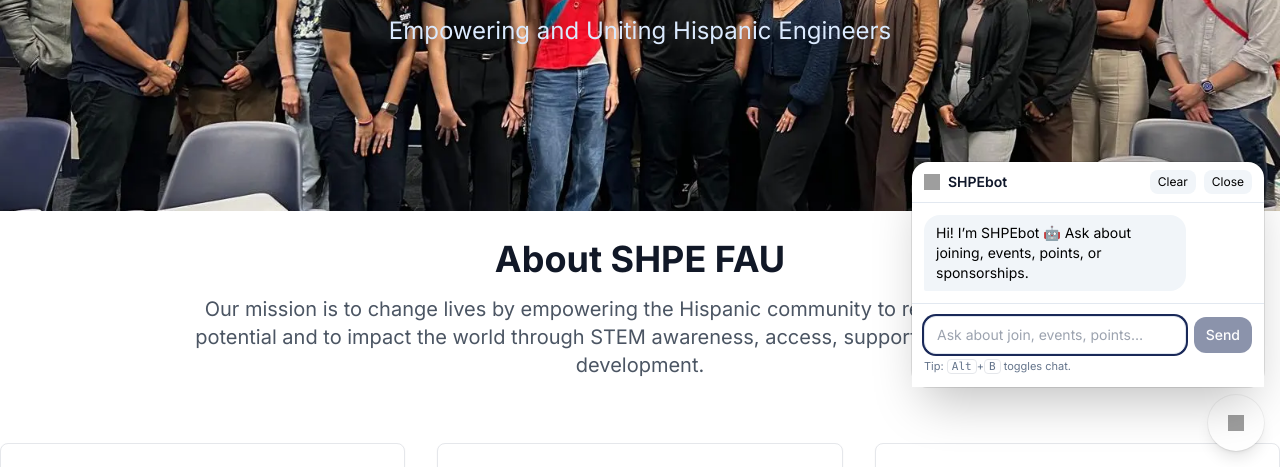
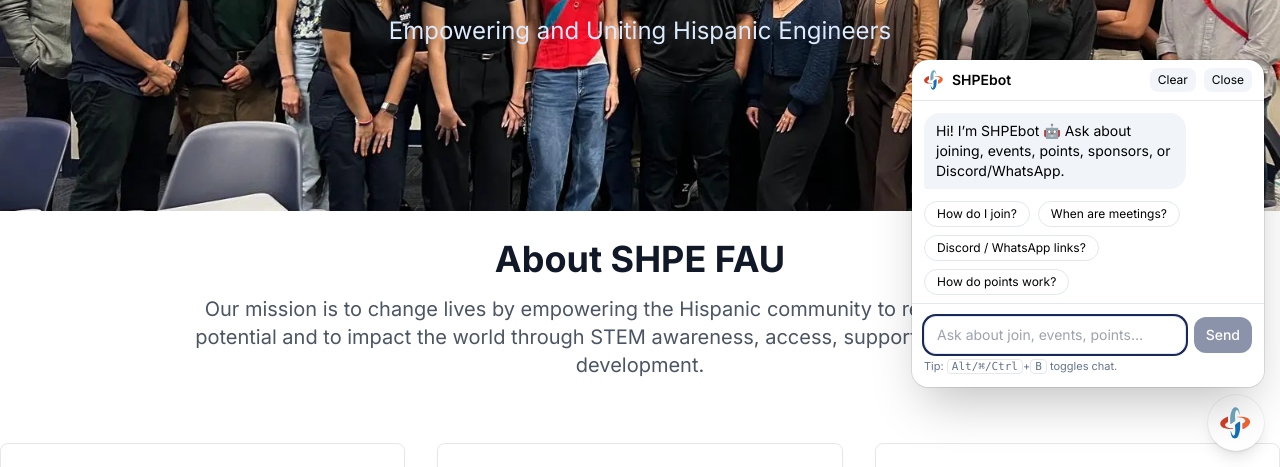
Before and after one commit to shpeFauOwls/shpe2025, a React (Create React App) app: page / in a window 1280 px wide. Both pictures are taken after a click on the button "Open SHPEbot chat (Alt/⌘/Ctrl + B)". Shown: the part 333-800 px from the top of the page. Built offline with nearby package versions, Linux system fonts and the light colour scheme; no server answers; grey boxes are pictures that could not be loaded.

Commit message:
v2 updated shpe bot

```diff
--- a/src/components/ShpeBotWidget.jsx
+++ b/src/components/ShpeBotWidget.jsx
@@ -3,164 +3,136 @@
 import React, { useEffect, useMemo, useRef, useState } from "react";
 import faqsData from "../content/faqs.json";
 
+/** --- CONFIG: update if your icon lives elsewhere --- */
+const BOT_ICON = "/images/brand/shpe-bot.svg"; // reliable public path
+
+/** --- localStorage hook --- */
 const useLocalStorage = (key, initialValue) => {
   const [value, setValue] = useState(() => {
-    try {
-      const raw = window.localStorage.getItem(key);
-      return raw ? JSON.parse(raw) : initialValue;
-    } catch (err) {
-      console.error("Error reading localStorage key", key, err);
-      return initialValue;
-    }
+    try { const raw = window.localStorage.getItem(key); return raw ? JSON.parse(raw) : initialValue; }
+    catch { return initialValue; }
   });
-
-  useEffect(() => {
-    try {
-      window.localStorage.setItem(key, JSON.stringify(value));
-    } catch (err) {
-      console.error("Error writing localStorage key", key, err);
-    }
-  }, [key, value]);
-
+  useEffect(() => { try { window.localStorage.setItem(key, JSON.stringify(value)); } catch {} }, [key, value]);
   return [value, setValue];
 };
 
-const scoreQuestion = (query, item) => {
-  const q = query.toLowerCase().trim();
-  const kw = (item.keywords || []).map(k => k.toLowerCase());
+/** --- matching helpers: keyword + overlap + simple fuzzy --- */
+const norm = (s) => s.toLowerCase().trim();
+const words = (s) => norm(s).split(/\s+/).filter(Boolean);
+const scoreItem = (query, item) => {
+  const q = norm(query);
+  const hay = norm([item.q, item.a, ...(item.keywords || [])].join(" "));
   let score = 0;
-  kw.forEach(k => {
-    if (q.includes(k)) score += 3;
-  });
-  const words = q.split(/\s+/).filter(Boolean);
-  const hay = (item.q + " " + item.a + " " + kw.join(" ")).toLowerCase();
-  words.forEach(w => {
-    if (w.length > 3 && hay.includes(w)) score += 1;
-  });
+
+  // exact keyword hits
+  for (const kw of (item.keywords || [])) if (q.includes(norm(kw))) score += 3;
+
+  // token overlap (ignore very short tokens)
+  for (const w of words(q)) if (w.length > 3 && hay.includes(w)) score += 1;
+
+  // tiny fuzzy: contiguous bigrams
+  const bigrams = q.replace(/\s+/g, " ").split("").map((c, i, arr) => (i < arr.length - 1 ? c + arr[i + 1] : null)).filter(Boolean);
+  for (const bg of bigrams) if (bg.length > 1 && hay.includes(bg)) score += 0.2;
+
   return score;
 };
-
-const findBestMatches = (query, faqs, limit = 3) => {
-  const ranked = faqs
-    .map(it => ({ it, s: scoreQuestion(query, it) }))
+const findBest = (query, faqs, limit = 4) => {
+  const ranked = faqs.map((it) => ({ it, s: scoreItem(query, it) }))
     .sort((a, b) => b.s - a.s)
     .slice(0, limit);
-
-  const bestMatch = ranked.length > 0 && ranked[0].s > 0 ? ranked[0].it : null;
-  const suggestions = ranked.map(r => r.it);
-  return { best: bestMatch, suggestions };
+  const best = ranked[0]?.s > 0 ? ranked[0].it : null;
+  return { best, suggestions: ranked.map((r) => r.it) };
 };
 
+/** --- bubbles --- */
 const BotBubble = ({ children }) => (
-  <div className="max-w-[80%] rounded-2xl rounded-bl-sm bg-slate-100 dark:bg-slate-800 px-3 py-2 text-sm whitespace-pre-wrap">
-    {children}
-  </div>
+  <div className="max-w-[80%] rounded-2xl rounded-bl-sm bg-slate-100 dark:bg-slate-800 px-3 py-2 text-sm whitespace-pre-wrap">{children}</div>
+);
+const UserBubble = ({ children }) => (
+  <div className="max-w-[80%] rounded-2xl rounded-br-sm bg-shpe-blue text-white px-3 py-2 text-sm">{children}</div>
 );
 
-const UserBubble = ({ children }) => (
-  <div className="max-w-[80%] rounded-2xl rounded-br-sm bg-shpe-blue text-white px-3 py-2 text-sm whitespace-pre-wrap">
-    {children}
-  </div>
-);
+/** --- quick replies --- */
+const QUICK = [
+  "How do I join?",
+  "When are meetings?",
+  "Discord / WhatsApp links?",
+  "How do points work?"
+];
 
 export default function ShpeBotWidget() {
   const [open, setOpen] = useLocalStorage("shpebot_open", false);
   const [messages, setMessages] = useLocalStorage("shpebot_chat", [
-    {
-      role: "bot",
-      text: "Hi! I’m SHPEbot 🤖 Ask about joining, events, points, or sponsorships."
-    }
+    { role: "bot", text: "Hi! I’m SHPEbot 🤖 Ask about joining, events, points, sponsors, or Discord/WhatsApp." }
   ]);
   const [input, setInput] = useState("");
   const [busy, setBusy] = useState(false);
-
+  const [iconOk, setIconOk] = useState(true);
   const inputRef = useRef(null);
   const scrollRef = useRef(null);
+  const faqs = useMemo(() => faqsData, []);
 
-  const faqs = useMemo(() => faqsData, [faqsData]);
-
-  // Focus input when opening
+  useEffect(() => { if (open && inputRef.current) inputRef.current.focus(); }, [open]);
+  useEffect(() => { if (scrollRef.current) scrollRef.current.scrollTop = scrollRef.current.scrollHeight; }, [messages, open]);
   useEffect(() => {
-    if (open && inputRef.current) {
-      inputRef.current.focus();
-    }
+    const onKey = (e) => {
+      const k = e.key?.toLowerCase();
+      if (k === "escape" && open) setOpen(false);
+      if ((e.altKey || e.metaKey || e.ctrlKey) && k === "b") setOpen((v) => !v);
+    };
+    window.addEventListener("keydown", onKey);
+    return () => window.removeEventListener("keydown", onKey);
   }, [open]);
 
-  // Scroll to bottom whenever messages change or when dialog opens
-  useEffect(() => {
-    if (scrollRef.current) {
-      scrollRef.current.scrollTop = scrollRef.current.scrollHeight;
-    }
-  }, [messages, open]);
-
-  // Keyboard shortcuts
-  useEffect(() => {
-    const handleKey = (e) => {
-      if (e.key === "Escape" && open) {
-        setOpen(false);
-      }
-      if ((e.altKey || e.metaKey) && e.key.toLowerCase() === "b") {
-        setOpen(v => !v);
-      }
-    };
-    window.addEventListener("keydown", handleKey);
-    return () => {
-      window.removeEventListener("keydown", handleKey);
-    };
-  }, [open]);
-
-  const ask = (overrideQ) => {
-    const query = (overrideQ ?? input).trim();
+  const ask = (q) => {
+    const query = (q ?? input).trim();
     if (!query) return;
-
     setBusy(true);
-    setMessages(prev => [...prev, { role: "user", text: query }]);
+    setMessages((prev) => [...prev, { role: "user", text: query }]);
     setInput("");
 
-    const { best, suggestions } = findBestMatches(query, faqs, 3);
-
+    const { best, suggestions } = findBest(query, faqs, 4);
     let reply;
     if (best) {
       reply = best.a;
-      const followUps = suggestions
-        .filter(s => s.q !== best.q)
-        .map(s => `• ${s.q}`)
-        .join("\n");
-      if (followUps) {
-        reply += `\n\nYou can also ask:\n${followUps}`;
-      }
+      const followUps = suggestions.filter((s) => s.q !== best.q).map((s) => `• ${s.q}`).join("\n");
+      if (followUps) reply += `\n\nYou can also ask:\n${followUps}`;
     } else {
-      reply =
-        "I couldn’t find that yet. Try keywords like “join”, “events”, “points”, or “sponsor”. You can also reach us via the Contact page or Discord.";
+      reply = "I couldn’t find that yet. Try keywords like “join”, “events”, “points”, “sponsor”, or “discord”. You can also reach us via the Contact page.";
     }
 
     setTimeout(() => {
-      setMessages(prev => [...prev, { role: "bot", text: reply }]);
+      setMessages((prev) => [...prev, { role: "bot", text: reply }]);
       setBusy(false);
-    }, 400);  // small delay to simulate thinking
+    }, 120);
   };
 
-  const clearChat = () => {
-    setMessages([
-      {
-        role: "bot",
-        text: "Cleared. Do you have any questions ask about joining, events, points, or sponsorships."
-      }
-    ]);
-  };
+  const clearChat = () => setMessages([{ role: "bot", text: "Cleared. Ask about joining, events, points, sponsors, or Discord/WhatsApp." }]);
 
   return (
     <>
-      {/* Floating Button */}
+      {/* Floating Button (bottom-right) */}
       <button
         type="button"
         onClick={() => setOpen(true)}
-        aria-label="Open SHPEbot chat (Alt+B)"
-        className="fixed bottom-4 right-4 z-50 h-14 w-14 rounded-full shadow-lg ring-1 ring-black/5 bg-white dark:bg-slate-900 flex items-center justify-center hover:scale-105 transition-transform"
+        aria-label="Open SHPEbot chat (Alt/⌘/Ctrl + B)"
+        className="fixed bottom-4 right-4 z-50 h-14 w-14 rounded-full shadow-lg ring-1 ring-black/5 bg-white dark:bg-slate-900 flex items-center justify-center hover:scale-105 transition"
       >
-        <img src="/src/assets/logo.png" alt="SHPE logo" className="h-4 w-4" />
+        {iconOk ? (
+          <img
+            src={BOT_ICON}
+            alt="SHPEbot"
+            className="h-8 w-8"
+            onError={() => setIconOk(false)}
+          />
+        ) : (
+          <span className="inline-flex h-10 w-10 items-center justify-center rounded-full bg-shpe-blue text-white text-xs font-bold">
+            SH
+          </span>
+        )}
       </button>
 
+      {/* Dialog */}
       {open && (
         <div
           role="dialog"
@@ -171,22 +143,24 @@
           {/* Header */}
           <div className="flex items-center justify-between px-3 py-2 border-b border-slate-200 dark:border-slate-800">
             <div className="flex items-center gap-2">
-              <img src="/logo.ico" alt="SHPE" className="w-4 h-4" />
-              <span className="text-sm font-semibold text-slate-900 dark:text-slate-100">SHPEbot</span>
+              {iconOk ? (
+                <img src={BOT_ICON} alt="" className="h-5 w-5" onError={() => setIconOk(false)} />
+              ) : (
+                <span className="inline-flex h-5 w-5 items-center justify-center rounded-sm bg-shpe-blue text-white text-[10px] font-bold">SH</span>
+              )}
+              <span className="text-sm font-semibold">SHPEbot</span>
             </div>
             <div className="flex items-center gap-2">
               <button
-                type="button"
                 onClick={clearChat}
-                className="text-xs px-2 py-1 rounded-lg bg-slate-100 dark:bg-slate-800 hover:bg-slate-200 dark:hover:bg-slate-700 focus:outline-none"
+                className="text-xs px-2 py-1 rounded-lg bg-slate-100 dark:bg-slate-800 hover:bg-slate-200 dark:hover:bg-slate-700"
                 aria-label="Clear conversation"
               >
                 Clear
               </button>
               <button
-                type="button"
                 onClick={() => setOpen(false)}
-                className="text-xs px-2 py-1 rounded-lg bg-slate-100 dark:bg-slate-800 hover:bg-slate-200 dark:hover:bg-slate-700 focus:outline-none"
+                className="text-xs px-2 py-1 rounded-lg bg-slate-100 dark:bg-slate-800 hover:bg-slate-200 dark:hover:bg-slate-700"
                 aria-label="Close chat"
               >
                 Close
@@ -195,63 +169,51 @@
           </div>
 
           {/* Messages */}
-          <div
-            ref={scrollRef}
-            className="px-3 py-3 flex flex-col gap-3 overflow-y-auto max-h-[55vh] bg-white dark:bg-slate-900"
-          >
-            {messages.map((msg, idx) => (
-              <div
-                key={idx}
-                className={`flex ${
-                  msg.role === "user" ? "justify-end" : "justify-start"
-                }`}
-              >
-                {msg.role === "user" ? (
-                  <UserBubble>{msg.text}</UserBubble>
-                ) : (
-                  <BotBubble>{msg.text}</BotBubble>
-                )}
+          <div ref={scrollRef} className="px-3 py-3 max-h-[55vh] overflow-y-auto flex flex-col gap-3">
+            {messages.map((m, i) => (
+              <div key={i} className={`flex ${m.role === "user" ? "justify-end" : "justify-start"}`}>
+                {m.role === "user" ? <UserBubble>{m.text}</UserBubble> : <BotBubble>{m.text}</BotBubble>}
               </div>
             ))}
-            {busy && (
-              <div className="flex justify-start">
-                <BotBubble>Thinking…</BotBubble>
-              </div>
-            )}
+            {busy && <div className="flex justify-start"><BotBubble>Typing…</BotBubble></div>}
           </div>
 
-          {/* Input area */}
-          <form
-            onSubmit={(e) => {
-              e.preventDefault();
-              if (!busy) ask();
-            }}
-            className="px-3 py-3 border-t border-slate-200 dark:border-slate-800 bg-white dark:bg-slate-900"
-          >
-            <label htmlFor="shpebot-input" className="sr-only">
-              Ask me any questions about Shpe!
-            </label>
+          {/* Quick Replies */}
+          <div className="px-3 pb-2 flex flex-wrap gap-2">
+            {QUICK.map((q) => (
+              <button
+                key={q}
+                type="button"
+                onClick={() => ask(q)}
+                className="rounded-full border border-slate-200 dark:border-slate-700 px-3 py-1 text-xs hover:bg-slate-50 dark:hover:bg-slate-800"
+              >
+                {q}
+              </button>
+            ))}
+          </div>
+
+          {/* Input */}
+          <form onSubmit={(e) => { e.preventDefault(); ask(); }} className="p-3 border-t border-slate-200 dark:border-slate-800">
+            <label htmlFor="shpebot-input" className="sr-only">Type your question</label>
             <div className="flex items-center gap-2">
               <input
                 id="shpebot-input"
                 ref={inputRef}
-                type="text"
                 value={input}
                 onChange={(e) => setInput(e.target.value)}
                 placeholder="Ask about join, events, points…"
-                className="flex-1 rounded-xl border border-slate-200 dark:border-slate-700 bg-white dark:bg-slate-900 px-3 py-2 text-sm text-slate-900 dark:text-slate-100 outline-none focus:ring-2 focus:ring-shpe-blue"
-                disabled={busy}
+                className="flex-1 rounded-xl border border-slate-200 dark:border-slate-700 bg-white dark:bg-slate-900 px-3 py-2 text-sm outline-none focus:ring-2 ring-shpe-blue"
               />
               <button
                 type="submit"
                 disabled={busy || !input.trim()}
-                className="rounded-xl px-3 py-2 text-sm font-medium bg-shpe-blue text-white disabled:opacity-50 hover:opacity-90 focus:outline-none"
+                className="rounded-xl px-3 py-2 text-sm font-medium bg-shpe-blue text-white disabled:opacity-50 hover:opacity-90"
               >
                 Send
               </button>
             </div>
-            <p className="mt-1 text-[11px] text-slate-500 dark:text-slate-400">
-              Tip: <kbd className="px-1 border rounded">Alt</kbd>+<kbd className="px-1 border rounded">B</kbd> toggles chat.
+            <p className="mt-1 text-[11px] text-slate-500">
+              Tip: <kbd className="px-1 border rounded">Alt/⌘/Ctrl</kbd>+<kbd className="px-1 border rounded">B</kbd> toggles chat.
             </p>
           </form>
         </div>
--- a/src/content/faqs.json
+++ b/src/content/faqs.json
@@ -1,27 +1,52 @@
 [
   {
     "q": "What is SHPE at FAU?",
-    "a": "SHPE FAU is the Society of Hispanic Professional Engineers chapter at Florida Atlantic University. We host events, mentorship, and career growth programs open to all majors.",
-    "keywords": ["what is shpe", "about shpe", "mission", "chapter", "fau"]
+    "a": "SHPE FAU is the Society of Hispanic Professional Engineers chapter at Florida Atlantic University. We host events, mentorship, projects, and career growth programs open to all majors.",
+    "keywords": ["what is shpe", "about", "mission", "chapter", "fau"]
   },
   {
     "q": "How do I join?",
-    "a": "Attend a GBM, fill out our interest form, and join the Discord. Details and links are on the Home and Contact pages.",
-    "keywords": ["join", "membership", "sign up", "how to join", "become a member"]
+    "a": "Come to a GBM, fill out our interest form, and join our Discord + WhatsApp. Details are on the Home and Contact pages.",
+    "keywords": ["join", "membership", "sign up", "become member"]
   },
   {
     "q": "When are meetings?",
-    "a": "General Body Meetings are typically biweekly during the semester. Check the Events page and Discord announcements for exact dates.",
+    "a": "General Body Meetings are typically biweekly during the semester. Check the Events page (Google Calendar) and Discord announcements for dates.",
     "keywords": ["meeting", "gbm", "schedule", "events", "calendar"]
   },
   {
+    "q": "Discord / WhatsApp links?",
+    "a": "Discord is posted in our Contact page and pinned messages. WhatsApp invite: https://chat.whatsapp.com/EXyD31DYkULLQeoyziiZgq?mode=ems_copy_c",
+    "keywords": ["discord", "whatsapp", "chat", "group"]
+  },
+  {
     "q": "How do points and the leaderboard work?",
-    "a": "You earn points by attending events and participating in programs. The leaderboard (coming soon) will display top contributors each semester.",
+    "a": "Earn points by attending events and participating in programs. The Leaderboard (coming soon) will show top contributors each semester.",
     "keywords": ["points", "leaderboard", "rewards", "ranking"]
   },
   {
     "q": "How can companies sponsor SHPE FAU?",
-    "a": "We’d love to connect! Reach out via the Contact page or email the board. We’ll share our sponsorship packet and next steps.",
+    "a": "We’d love to connect! Reach out via the Contact page or email the board. We’ll share our sponsorship package and next steps.",
     "keywords": ["sponsor", "partner", "company", "donate", "funding"]
+  },
+  {
+    "q": "How do I volunteer or join the leadership team?",
+    "a": "We post openings in Discord/WhatsApp and at GBMs. Talk to any E-Board member or message us via Contact.",
+    "keywords": ["leadership", "lead", "officer", "chair", "volunteer"]
+  },
+  {
+    "q": "Where can I find resources to learn?",
+    "a": "Check the Resources page for guides, workshops, and repos. We also run tech talks (APIs, Docker, security) — watch Discord for dates.",
+    "keywords": ["resources", "learn", "workshop", "slides", "repo"]
+  },
+  {
+    "q": "Resume night / mock interviews?",
+    "a": "Yes — we host resume reviews and mock interviews during recruiting seasons. Join Discord to RSVP.",
+    "keywords": ["resume", "interview", "career", "recruiting"]
+  },
+  {
+    "q": "Hackathons and CTFs?",
+    "a": "We organize build nights and CTF practice. Look out for announcements in Discord.",
+    "keywords": ["hackathon", "ctf", "competition", "practice"]
   }
 ]
```
Also changed, not shown: public/images/brand/shpe-bot.svg (added), 1 other file (tests, documents, lock files or other folders).
